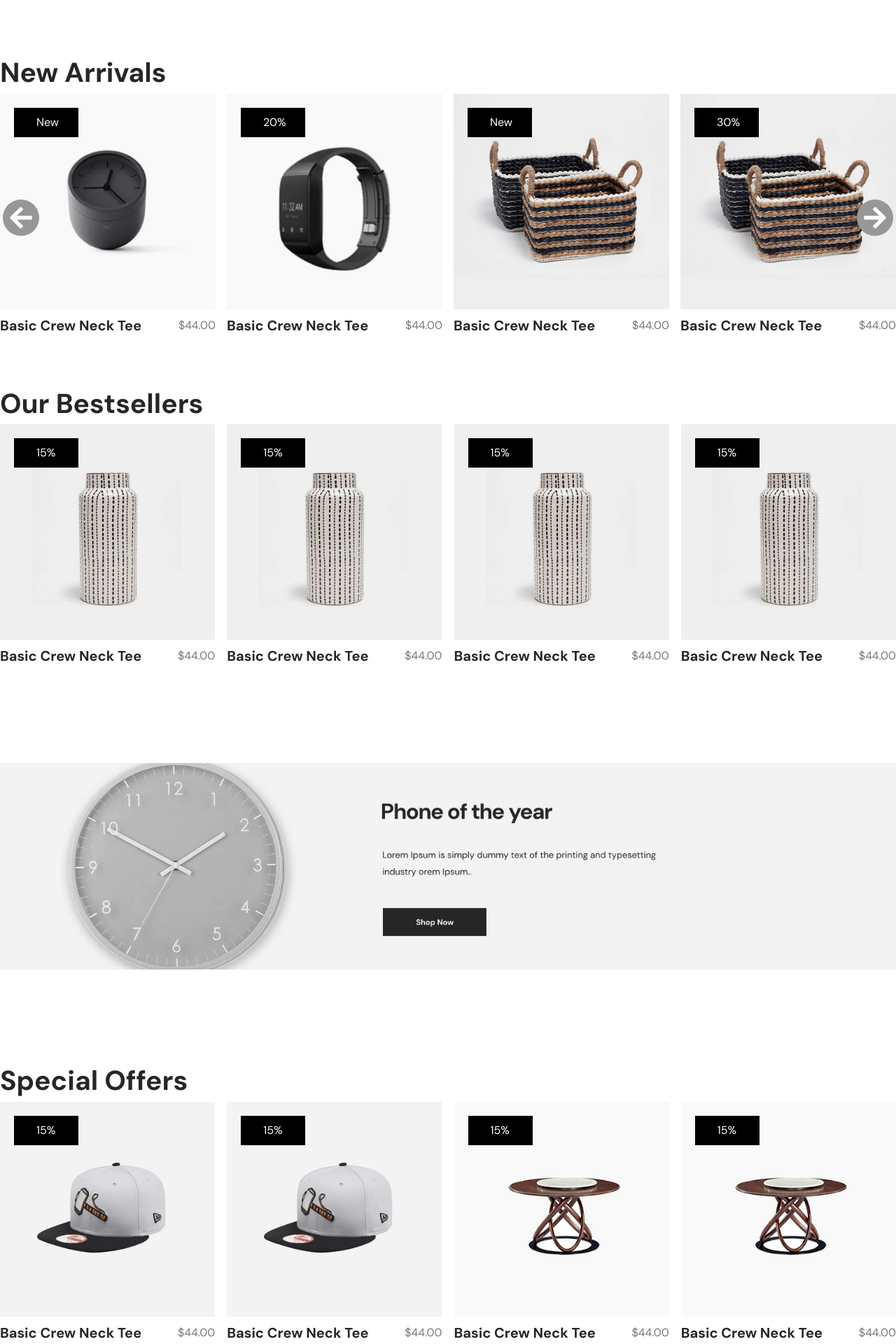
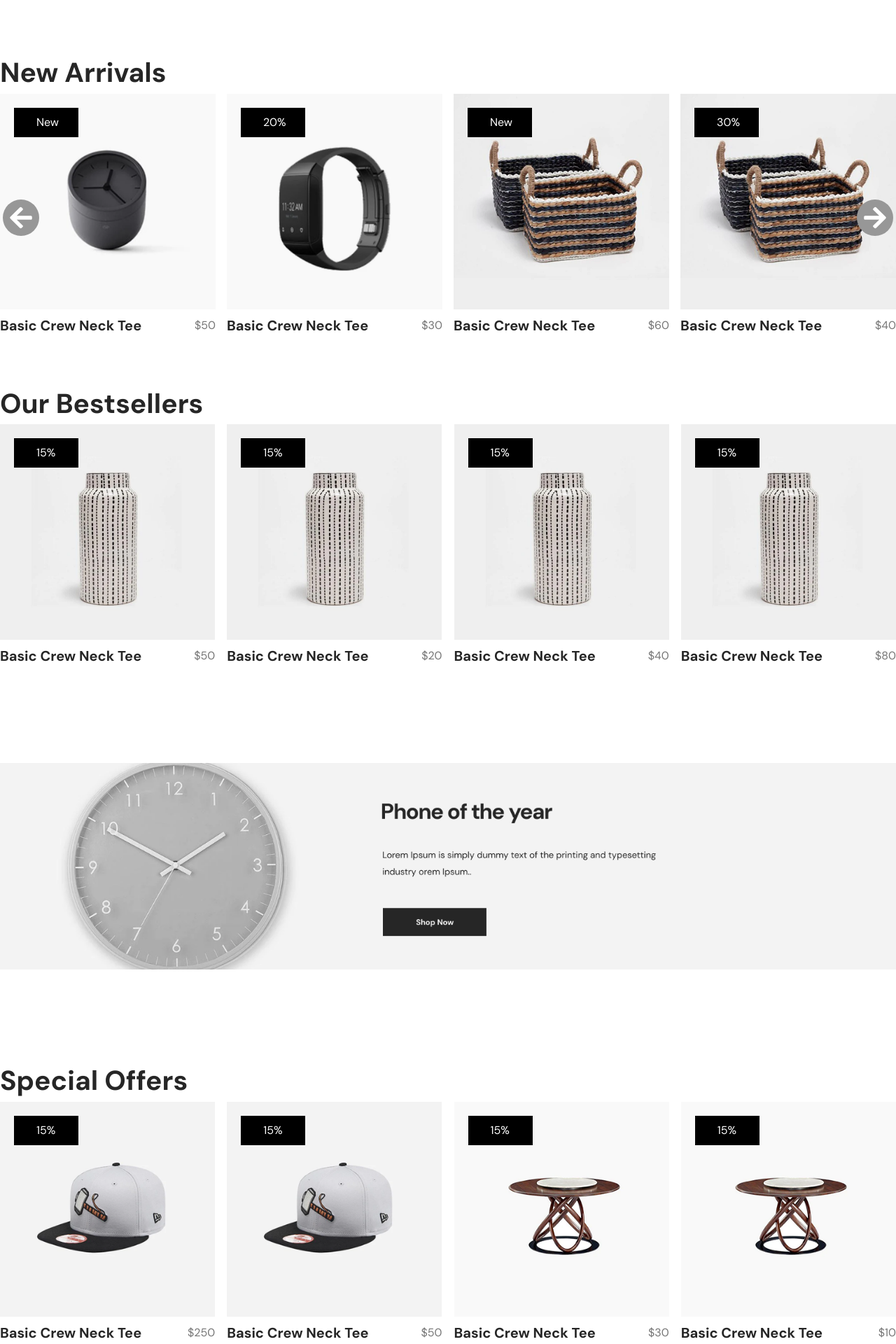
Before and after one commit to abdunnoorfaheem/cartivo, a React (Vite) app: page / in a window 1280 px wide. Shown: the part 1560-3480 px from the top of the page at 70% size. Built offline with nearby package versions, Linux system fonts and the light colour scheme.

Commit message:
some changes product,newSeller,bestSeller

```diff
--- a/src/components/Product.jsx
+++ b/src/components/Product.jsx
@@ -8,7 +8,7 @@ import { FaHeart,FaShoppingCart } from "react-icons/fa";
 import { TbRefresh } from "react-icons/tb";
 
 
-const Product = ({ productImg, bdgText,productTitle }) => {
+const Product = ({ productImg, bdgText,productTitle,productPrice }) => {
   return (
     <>
       <div className="relative group">
@@ -36,7 +36,7 @@ const Product = ({ productImg, bdgText,productTitle }) => {
               className={"text-[20px] font-bold text-[#262626]"}
             />
             <Heading
-              text={"$44.00"}
+              text={productPrice}
               tagName={"h6"}
               className={"text-[16px] font-normal text-[#767676]"}
             />
--- a/src/components/layouts/Bestsellers.jsx
+++ b/src/components/layouts/Bestsellers.jsx
@@ -15,16 +15,16 @@ const Bestsellers = () => {
         />
         <div className="flex flex-wrap gap-4 justify-between">
           <div className="w-[48%] md:w-[32%] lg:w-[24%]">
-            <Product productTitle={"Basic Crew Neck Tee"} productImg={ProductImgFour} bdgText={"15%"} />
+            <Product productTitle={"Basic Crew Neck Tee"} productImg={ProductImgFour} bdgText={"15%"}  productPrice={"$50"} />
           </div>
           <div className="w-[48%] md:w-[32%] lg:w-[24%]">
-            <Product productTitle={"Basic Crew Neck Tee"} productImg={ProductImgFour} bdgText={"15%"} />
+            <Product productTitle={"Basic Crew Neck Tee"} productImg={ProductImgFour} bdgText={"15%"}  productPrice={"$20"}/>
           </div>
           <div className="w-[48%] md:w-[32%] lg:w-[24%]">
-            <Product productTitle={"Basic Crew Neck Tee"} productImg={ProductImgFour} bdgText={"15%"} />
+            <Product productTitle={"Basic Crew Neck Tee"} productImg={ProductImgFour} bdgText={"15%"} productPrice={"$40"} />
           </div>
           <div className="w-[48%] md:w-[32%] lg:w-[24%]">
-            <Product productTitle={"Basic Crew Neck Tee"} productImg={ProductImgFour} bdgText={"15%"} />
+            <Product productTitle={"Basic Crew Neck Tee"} productImg={ProductImgFour} bdgText={"15%"}  productPrice={"$80"}/>
           </div>
         </div>
       </Container>
--- a/src/components/layouts/NewArrival.jsx
+++ b/src/components/layouts/NewArrival.jsx
@@ -48,6 +48,13 @@ const NewArrival = () => {
           slidesToScroll: 1,
         },
       },
+      {
+        breakpoint: 300,
+        settings: {
+          slidesToShow: 1,
+          slidesToScroll: 1,
+        },
+      },
     ],
   };
 
@@ -59,26 +66,28 @@ const NewArrival = () => {
           tagName={"h3"}
           className={"text-[39px] font-bold text-[#262626]"}
         />
-        <Slider {...settings} className="-mx-2">
+       <div className="-mx-2">
+         <Slider {...settings} className="">
           <div className="px-2">
-            <Product productTitle={"Basic Crew Neck Tee"} productImg={ProductOne} bdgText={"New"} />
+            <Product productTitle={"Basic Crew Neck Tee"} productImg={ProductOne} bdgText={"New"} productPrice={"$50"} />
           </div>
           <div className="px-2">
-            <Product productTitle={"Basic Crew Neck Tee"} productImg={ProductTwo} bdgText={"20%"} />
+            <Product productTitle={"Basic Crew Neck Tee"} productImg={ProductTwo} bdgText={"20%"} productPrice={"$30"} />
           </div>
           <div className="px-2">
-            <Product productTitle={"Basic Crew Neck Tee"} productImg={ProductThree} bdgText={"New"} />
+            <Product productTitle={"Basic Crew Neck Tee"} productImg={ProductThree} bdgText={"New"} productPrice={"$60"} />
           </div>
           <div className="px-2">
-            <Product productTitle={"Basic Crew Neck Tee"} productImg={ProductThree} bdgText={"30%"} />
+            <Product productTitle={"Basic Crew Neck Tee"} productImg={ProductThree} bdgText={"30%"} productPrice={"$40"} />
           </div>
           <div className="px-2">
-            <Product productTitle={"Basic Crew Neck Tee"} productImg={ProductThree} bdgText={"30%"} />
+            <Product productTitle={"Basic Crew Neck Tee"} productImg={ProductThree} bdgText={"30%"}  productPrice={"$20"}/>
           </div>
           <div className="px-2">
-            <Product productTitle={"Basic Crew Neck Tee"} productImg={ProductThree} bdgText={"30%"} />
+            <Product productTitle={"Basic Crew Neck Tee"} productImg={ProductThree} bdgText={"30%"}  productPrice={"$50"}/>
           </div>
         </Slider>
+       </div>
       </Container>
     </div>
   );
--- a/src/components/layouts/SpecialOffer.jsx
+++ b/src/components/layouts/SpecialOffer.jsx
@@ -17,16 +17,16 @@ const SpecialOffer = () => {
         />
         <div className="flex flex-wrap gap-4 justify-between">
           <div className="w-[48%] md:w-[32%] lg:w-[24%]">
-            <Product productTitle={"Basic Crew Neck Tee"} productImg={SpecialImg} bdgText={"15%"} />
+            <Product productTitle={"Basic Crew Neck Tee"} productImg={SpecialImg} bdgText={"15%"}  productPrice={"$250"}/>
           </div>
           <div className="w-[48%] md:w-[32%] lg:w-[24%]">
-            <Product productTitle={"Basic Crew Neck Tee"} productImg={SpecialImg} bdgText={"15%"} />
+            <Product productTitle={"Basic Crew Neck Tee"} productImg={SpecialImg} bdgText={"15%"}  productPrice={"$50"}/>
           </div>
           <div className="w-[48%] md:w-[32%] lg:w-[24%]">
-            <Product productTitle={"Basic Crew Neck Tee"} productImg={SpecialImgTwo} bdgText={"15%"} />
+            <Product productTitle={"Basic Crew Neck Tee"} productImg={SpecialImgTwo} bdgText={"15%"}  productPrice={"$30"}/>
           </div>
           <div className="w-[48%] md:w-[32%] lg:w-[24%]">
-            <Product productTitle={"Basic Crew Neck Tee"} productImg={SpecialImgTwo} bdgText={"15%"} />
+            <Product productTitle={"Basic Crew Neck Tee"} productImg={SpecialImgTwo} bdgText={"15%"}  productPrice={"$10"}/>
           </div>
         </div>
       </Container>
```
